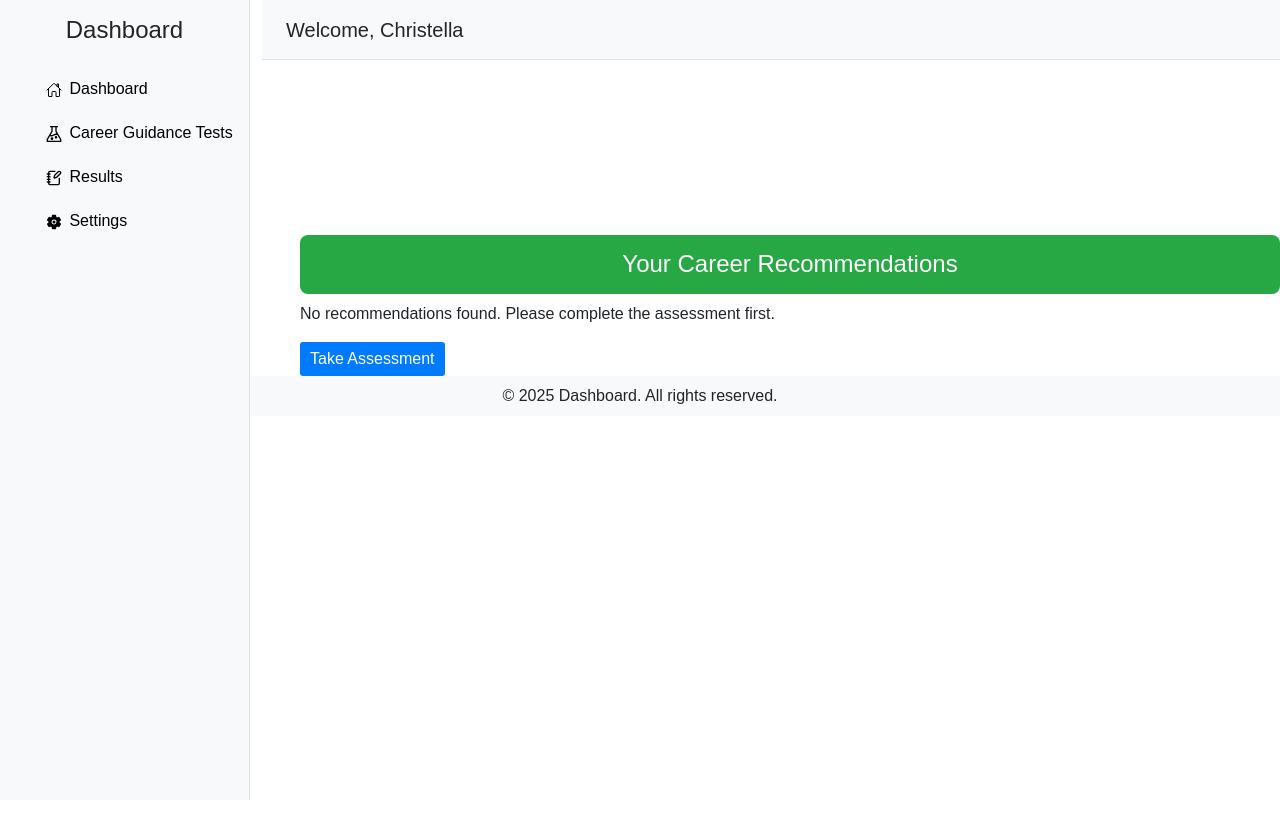
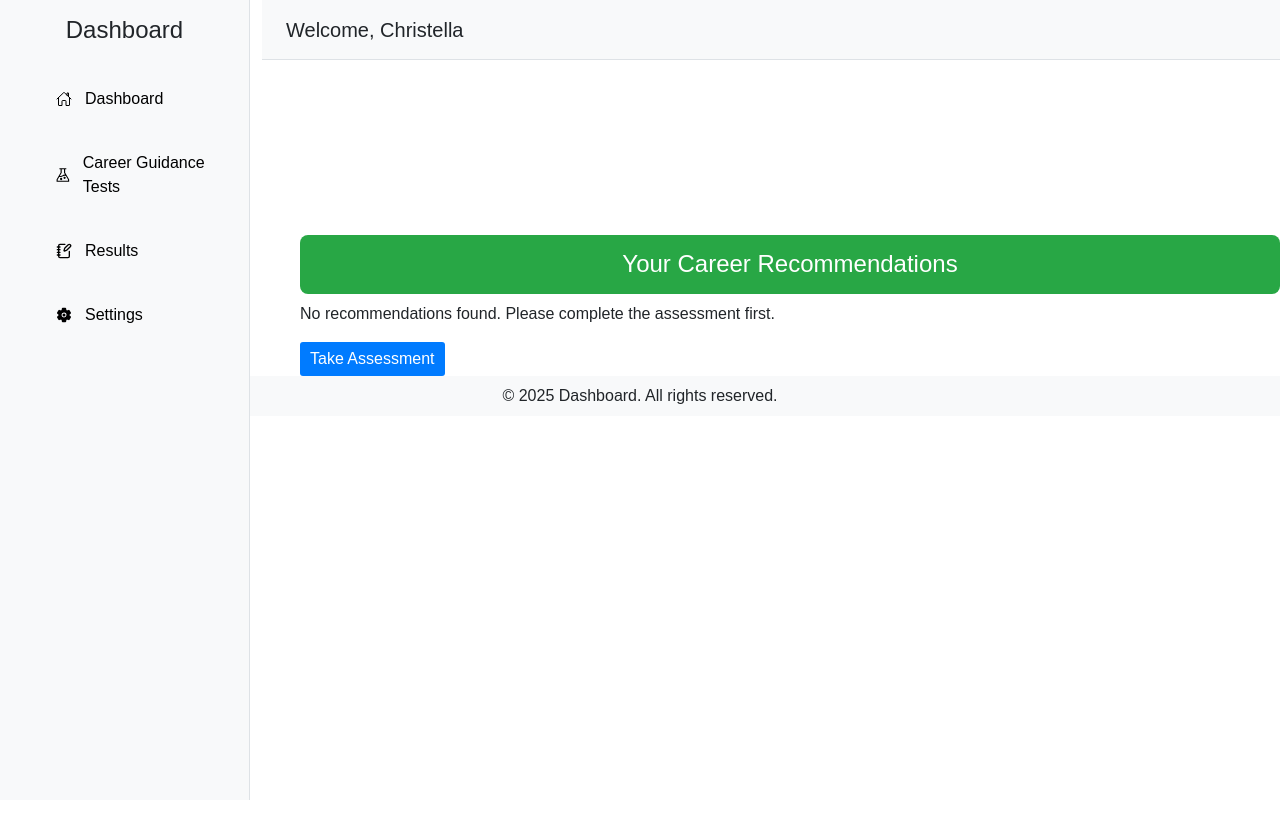
Before and after one commit to Kami-christella/Career-Guidance-App, a React (Vite) app: page /dashboard/Assessment2/assessment3/Results in a window 1280 px wide. Built offline with nearby package versions, Linux system fonts and the light colour scheme.

Commit message:
added Active link in Dashboard

```diff
--- a/src/Dashboard/Dashboard_Styles/NewDash.css
+++ b/src/Dashboard/Dashboard_Styles/NewDash.css
@@ -2,3 +2,17 @@
     margin-top: 150px;
     margin-right: 100px;
 } */
+
+.divClassb {
+    padding: 10px;
+    cursor: pointer;
+    display: flex;
+    align-items: center;
+    gap: 10px;
+  }
+
+  .divClassb.active {
+    background-color: #399a28; /* Bootstrap primary blue */
+    color: white;
+    border-radius: 5px;
+  }
--- a/src/Dashboard/NewDash.jsx
+++ b/src/Dashboard/NewDash.jsx
@@ -2,12 +2,12 @@ import { useState } from "react";
 import { IoPersonCircle, IoHomeOutline, IoSettings } from "react-icons/io5";
 import { GrTest } from "react-icons/gr";
 import { LuNotebookPen } from "react-icons/lu";
-import { useNavigate } from "react-router-dom";
-import CareerTest from "./CareerTest";
+import { useNavigate, useLocation } from "react-router-dom";
 import "./Dashboard_Styles/NewDash.css";
 
 function NewDash() {
   const navigate = useNavigate();
+  const location = useLocation();
   const [showDropdown, setShowDropdown] = useState(false);
 
   return (
@@ -19,17 +19,29 @@ function NewDash() {
       >
         <h4 className="text-center">Dashboard</h4>
         <div className="ActiveNavContainer mt-4">
-          <div className="divClassb" onClick={() => navigate("/dashboard")}>
+          <div
+            className={`divClassb ${location.pathname === "/dashboard" ? "active" : ""}`}
+            onClick={() => navigate("/dashboard")}
+          >
             <IoHomeOutline />
             <span className="sidei"> Dashboard</span>
           </div>
-          <div className="divClassb" onClick={() => navigate("/dashboard/Career-test")}>
+          <div
+            className={`divClassb ${location.pathname === "/dashboard/Career-test" ? "active" : ""}`}
+            onClick={() => navigate("/dashboard/Career-test")}
+          >
             <GrTest /> <span className="sidei"> Career Guidance Tests</span>
           </div>
-          <div className="divClassb" onClick={() => navigate("/dashboard/assessment2")}>
+          <div
+            className={`divClassb ${location.pathname === "/dashboard/Assessment2/assessment3/results" ? "active" : ""}`}
+            onClick={() => navigate("/dashboard/Assessment2/assessment3/results")}
+          >
             <LuNotebookPen /> <span className="sidei"> Results</span>
           </div>
-          <div className="divClassb" onClick={() => navigate("/Settings")}>
+          <div
+            className={`divClassb ${location.pathname === "/Settings" ? "active" : ""}`}
+            onClick={() => navigate("/Settings")}
+          >
             <IoSettings />
             <span className="sidei"> Settings</span>
           </div>
@@ -45,27 +57,23 @@ function NewDash() {
         >
           <h5 className="text-dark m-0">Welcome, Christella</h5>
           <div className="position-fixed">
-
-          <IoPersonCircle style={{color: "green", fontSize: "3rem", marginLeft:"65rem"}}
+            <IoPersonCircle
+              style={{ color: "green", fontSize: "3rem", marginLeft: "65rem" }}
               onClick={() => setShowDropdown(!showDropdown)}
             />
-           {showDropdown && (
+            {showDropdown && (
               <div className="profile-dropdown position-absolute bg-white shadow p-2 rounded" style={{ right: "0px", top: "40px" }}>
                 <p className="profile-name mb-2">Christella</p>
                 <button className="logout-button btn btn-danger btn-sm w-100">Logout</button>
               </div>
             )}
           </div>
-
-
         </header>
 
-        {/* Main Content (Career Test) */}
+        {/* Main Content */}
         <main className="overflow-auto px-4 pt-5" style={{ marginTop: "80px", height: "calc(100vh - 60px)" }}>
           {/* <CareerTest /> */}
         </main>
-
-
       </div>
     </div>
   );
```
